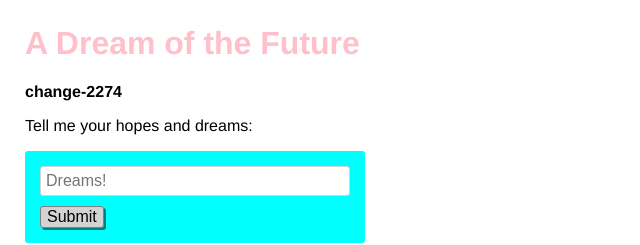
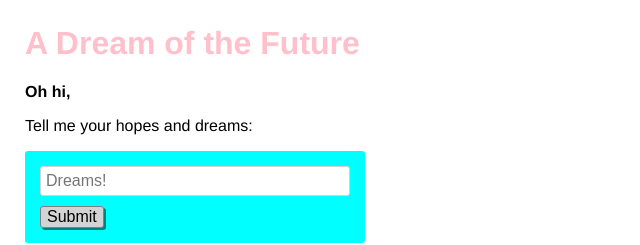
Before and after one commit to glitch-test/test-push, a website: page views/index.html in a window 1280 px wide. Shown: the top 245 px of the page, 0-640 px from the left. Drawn offline with nearby package versions, Linux system fonts and the light colour scheme; no server answers.

Commit message:
Commit: github-8823

```diff
--- a/views/index.html
+++ b/views/index.html
@@ -26,7 +26,7 @@
     </header>
 
     <main>
-      <p class="bold">change-2274</p>
+      <p class="bold">Oh hi,</p>
       <p>Tell me your hopes and dreams:</p>
       <form>
         <input type="text" maxlength="100" placeholder="Dreams!">
```
